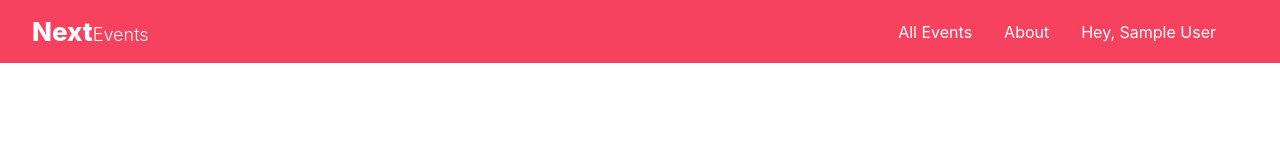
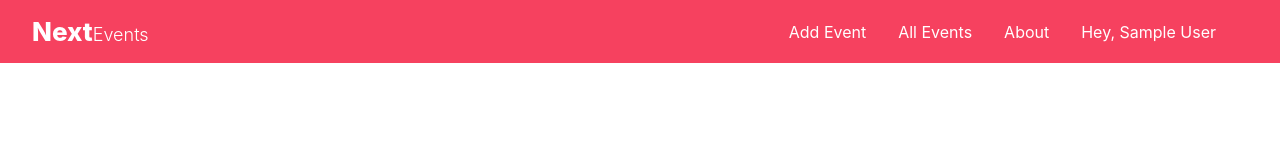
Before and after one commit to sagarhani/nextjs-events-app, a Next.js app: page / in a window 1280 px wide. Shown: the top 160 px of the page. Built offline with nearby package versions, Linux system fonts and the light colour scheme; no server answers; sample sign-in values are in the browser's storage.

Commit message:
👌🏻 Conditionally render add event menu item

```diff
--- a/components/NavBar/index.js
+++ b/components/NavBar/index.js
@@ -23,6 +23,13 @@ export const NavBar = () => {
         <span />
       </Hamburger>
       <Menu isOpen={isOpen}>
+        {session && (
+          <MenuLink>
+            <Link href="/events/addNew">
+              <a>Add Event</a>
+            </Link>
+          </MenuLink>
+        )}
         <MenuLink>
           <Link href="/events">
             <a>All Events</a>
```
